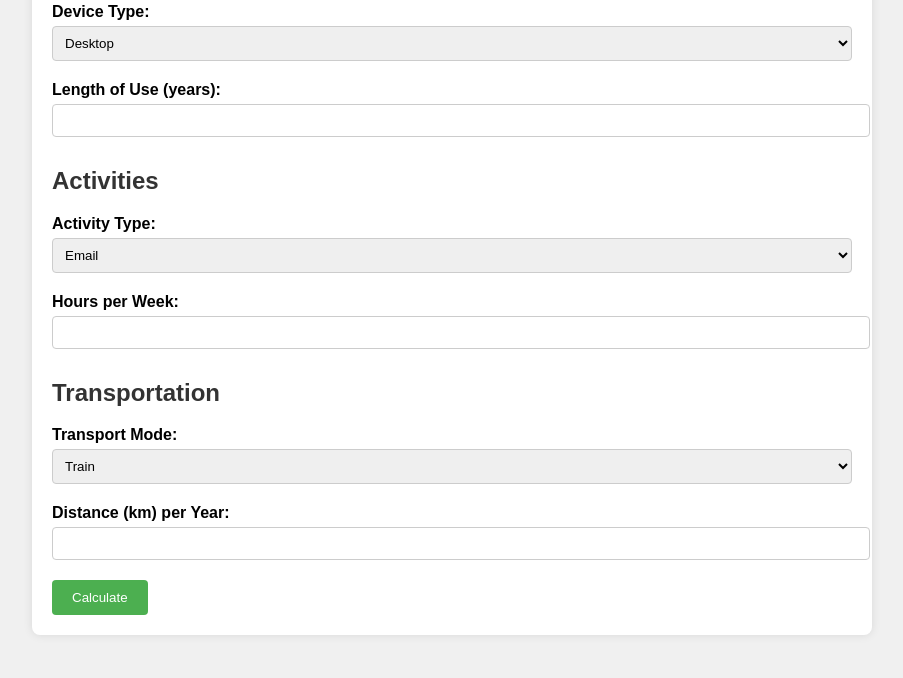
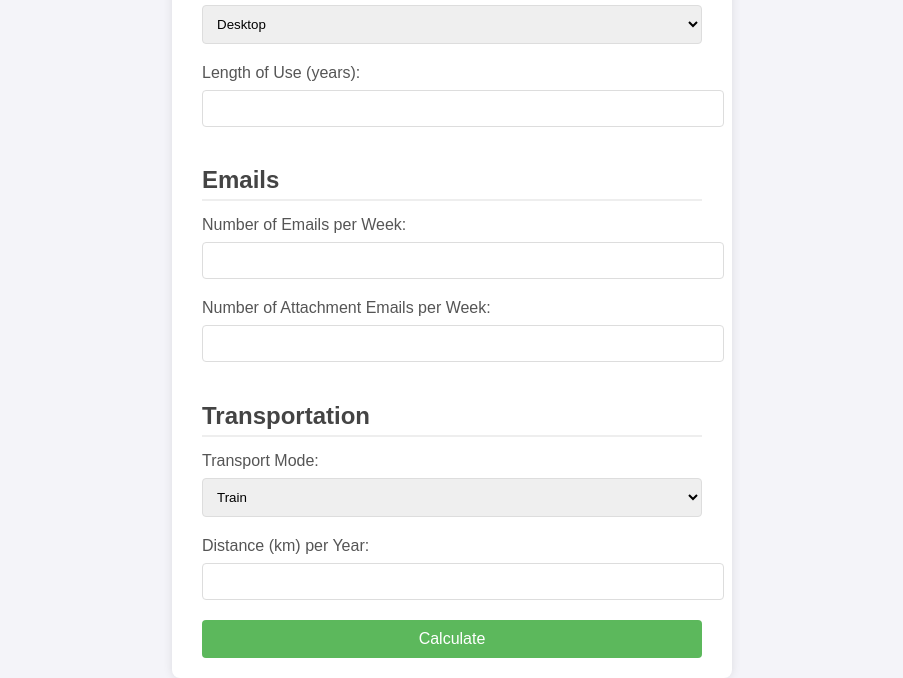
Before and after one commit to t0m0h1/DWP-Carbon-Intensity-Calculator-, a plain HTML site: page project/index.html in a window 1280 px wide. Shown: the part 165-843 px from the top of the page, without its empty margins (188-1091 px from the left). Before the commit the page ends 820 px from the top, so only its background shows below. Drawn offline with Linux system fonts and the light colour scheme.

Commit message:
update html

```diff
--- a/project/index.html
+++ b/project/index.html
@@ -3,17 +3,18 @@
 <head>
     <meta charset="UTF-8">
     <meta name="viewport" content="width=device-width, initial-scale=1.0">
-    <title> DWP Digital Footprint Calculator</title>
+    <title>DWP Digital Footprint Calculator</title>
     <link rel="stylesheet" href="style.css">
 </head>
 
 <body>
     <div class="container">
         <h1>Environmental Footprint Calculator</h1>
-        <form action="" method="post"> <!-- form processing script -->
+        <form action="calculate_footprint.php" method="post"> <!-- form processing script -->
+
             <h2>Devices</h2>
             <label for="deviceType">Device Type:</label>
-            <select id="deviceType" name="deviceType">
+            <select id="deviceType" name="deviceType" aria-label="Select Device Type" required>
                 <option value="Desktop">Desktop</option>
                 <option value="Laptop">Laptop</option>
                 <option value="Smartphone">Smartphone</option>
@@ -22,23 +23,19 @@
             </select>
 
             <label for="deviceUsage">Length of Use (years):</label>
-            <input type="number" id="deviceUsage" name="deviceUsage" min="1" required>
+            <input type="number" id="deviceUsage" name="deviceUsage" min="1" aria-label="Enter Length of Use in Years" required>
 
-            <h2>Activities</h2>
-            <label for="activityType">Activity Type:</label>
-            <select id="activityType" name="activityType">
-                <option value="Email">Email</option>
-                <option value="Video Conferencing">Video Conferencing</option>
-                <option value="Web Browsing">Web Browsing</option>
-                <!-- Add more options when needed -->
-            </select>
+            <h2>Emails</h2>
 
-            <label for="activityHours">Hours per Week:</label>
-            <input type="number" id="activityHours" name="activityHours" min="1" required>
+            <label for="emailCount">Number of Emails per Week:</label>
+            <input type="number" id="emailCount" name="emailCount" min="1" aria-label="Enter Number of Emails per Week" required>
+
+            <label for="emailCount">Number of Attachment Emails per Week:</label>
+            <input type="number" id="emailCount" name="emailCount" min="1" aria-label="Enter Number of Attachment Emails per Week" required>
 
             <h2>Transportation</h2>
             <label for="transportMode">Transport Mode:</label>
-            <select id="transportMode" name="transportMode">
+            <select id="transportMode" name="transportMode" aria-label="Select Transport Mode" required>
                 <option value="Train">Train</option>
                 <option value="Car">Car</option>
                 <option value="Bicycle/Foot">Bicycle/Foot</option>
@@ -46,7 +43,7 @@
             </select>
 
             <label for="transportDistance">Distance (km) per Year:</label>
-            <input type="number" id="transportDistance" name="transportDistance" min="1" required>
+            <input type="number" id="transportDistance" name="transportDistance" min="1" aria-label="Enter Distance in Kilometers per Year" required>
 
             <button type="submit">Calculate</button>
         </form>
--- a/project/style.css
+++ b/project/style.css
@@ -1,53 +1,63 @@
+/* style.css */
+
 body {
     font-family: Arial, sans-serif;
-    background-color: #f0f0f0;
+    background-color: #f4f4f9;
     margin: 0;
     padding: 0;
+    display: flex;
+    justify-content: center;
+    align-items: center;
+    height: 100vh;
 }
 
 .container {
-    width: 80%;
-    max-width: 800px;
-    margin: 20px auto;
-    background-color: #fff;
-    padding: 20px;
+    background: #fff;
+    padding: 20px 30px;
+    box-shadow: 0 0 10px rgba(0, 0, 0, 0.1);
     border-radius: 8px;
-    box-shadow: 0 0 10px rgba(0, 0, 0, 0.1);
+    width: 100%;
+    max-width: 500px;
 }
 
-h1, h2 {
+h1 {
+    text-align: center;
     color: #333;
 }
 
-form {
-    margin-top: 20px;
+h2 {
+    color: #444;
+    border-bottom: 2px solid #eee;
+    padding-bottom: 5px;
+    margin-bottom: 15px;
 }
 
 label {
     display: block;
-    margin-top: 10px;
-    font-weight: bold;
+    margin-bottom: 8px;
+    color: #555;
 }
 
-input[type="number"], select {
+select, input[type="number"] {
     width: 100%;
-    padding: 8px;
-    margin-top: 5px;
-    margin-bottom: 10px;
-    border: 1px solid #ccc;
+    padding: 10px;
+    margin-bottom: 20px;
+    border: 1px solid #ddd;
     border-radius: 4px;
 }
 
-button[type="submit"] {
-    background-color: #4CAF50;
+button {
+    width: 100%;
+    padding: 10px 15px;
+    background: #5cb85c;
+    border: none;
     color: white;
-    padding: 10px 20px;
-    border: none;
+    font-size: 16px;
     border-radius: 4px;
     cursor: pointer;
-    margin-top: 10px;
+    transition: background 0.3s ease;
 }
 
-button[type="submit"]:hover {
-    background-color: #45a049;
+button:hover {
+    background: #4cae4c;
 }
```
